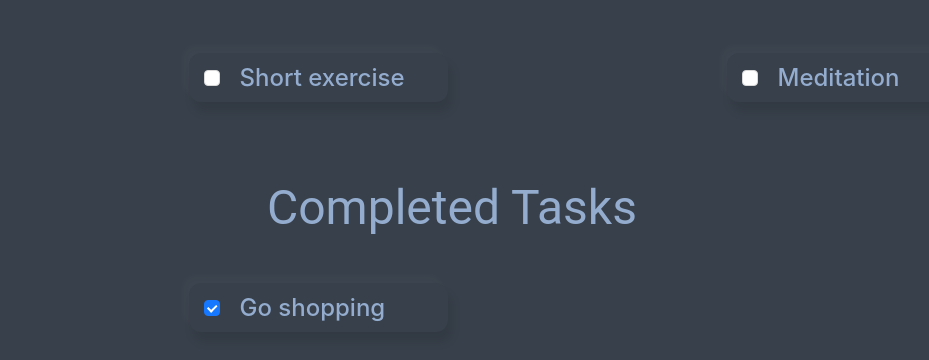
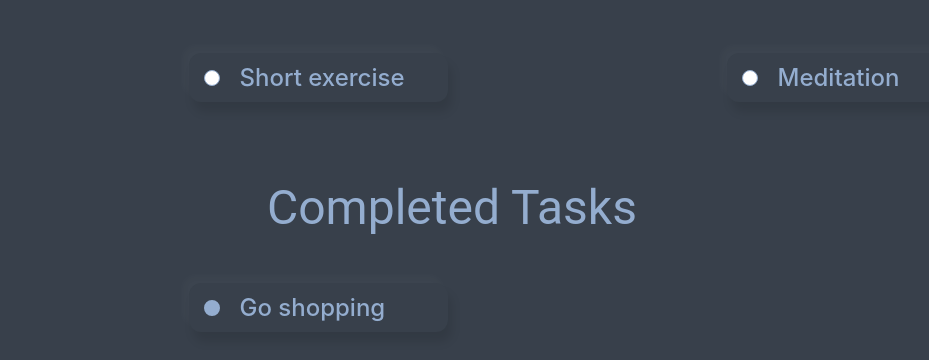
Before and after one commit to HassanKashif-pro/My-Todo-App-1, a React (Create React App) app in the folder webapp/: page /todo in a window 1280 px wide. Both pictures are taken after a click on the label 264 px from the left and 259 px from the top of the page. Shown: the part 182-542 px from the top of the page, without its empty margins (53-982 px from the left). Built offline with nearby package versions, Linux system fonts and the light colour scheme.

Commit message:
(webapp): Check box customized with colors and shades.

```diff
--- a/webapp/src/lib/TaskCards.tsx
+++ b/webapp/src/lib/TaskCards.tsx
@@ -1,6 +1,7 @@
 import React, { useState } from "react";
 import "../style/ToDo.css";
 import { Checkbox } from "antd";
+import { isDisabled } from "@testing-library/user-event/dist/utils";
 
 const TaskCards: React.FC = () => {
   // Define tasks in the state
@@ -47,7 +48,7 @@ const TaskCards: React.FC = () => {
               <Checkbox
                 checked={task.completed}
                 onChange={() => handleCheckboxChange(task.id)} // Checkbox will allow moving task back to incomplete
-                className="check-box"
+                className="check-box" // Apply custom class
               />
               {task.text}
             </div>
--- a/webapp/src/style/ToDo.css
+++ b/webapp/src/style/ToDo.css
@@ -130,3 +130,36 @@ body {
     flex-direction: column;
   }
 }
+/* Custom checkbox size and color */
+.check-box .ant-checkbox-inner {
+  border-radius: 40px;
+  border-color: #94adcf; /* Border color of the checkbox when unchecked */
+  color: #38404b;
+}
+
+.check-box .ant-checkbox-checked .ant-checkbox-inner {
+  background-color: #94adcf; /* Background color of the checkbox when checked */
+  border-color: #94adcf; /* Border color of the checkbox when checked */
+  border-width: 4px;
+}
+
+.check-box .ant-checkbox-unchecked .ant-checkbox-inner {
+  background-color: #38404b; /* Background color of the checkbox when unchecked */
+  border-color: #94adcf; /* Border color of the checkbox when unchecked */
+  border-width: 4px;
+}
+
+.check-box .ant-checkbox-checked .ant-checkbox-inner::after {
+  display: none; /* Remove the tick mark */
+}
+
+/* Make the checkbox transparent inside when disabled */
+.check-box .ant-checkbox-disabled .ant-checkbox-inner {
+  background-color: transparent; /* Make the inside transparent */
+  border-color: #d9d9d9; /* Optional: Change the border color when disabled */
+}
+
+/* Optional: Customize the checkbox opacity when disabled */
+.check-box .ant-checkbox-disabled {
+  opacity: 0.5; /* Make the checkbox look more faded when disabled */
+}
```
